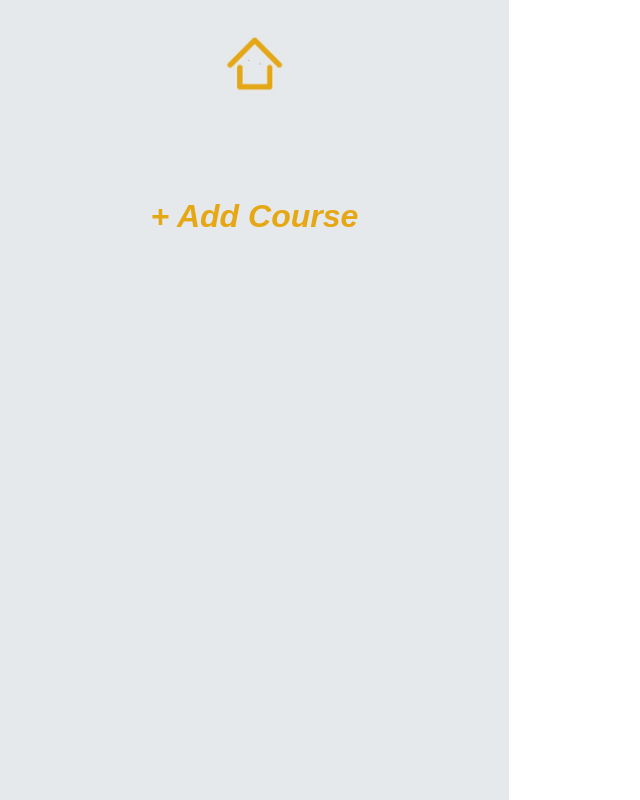
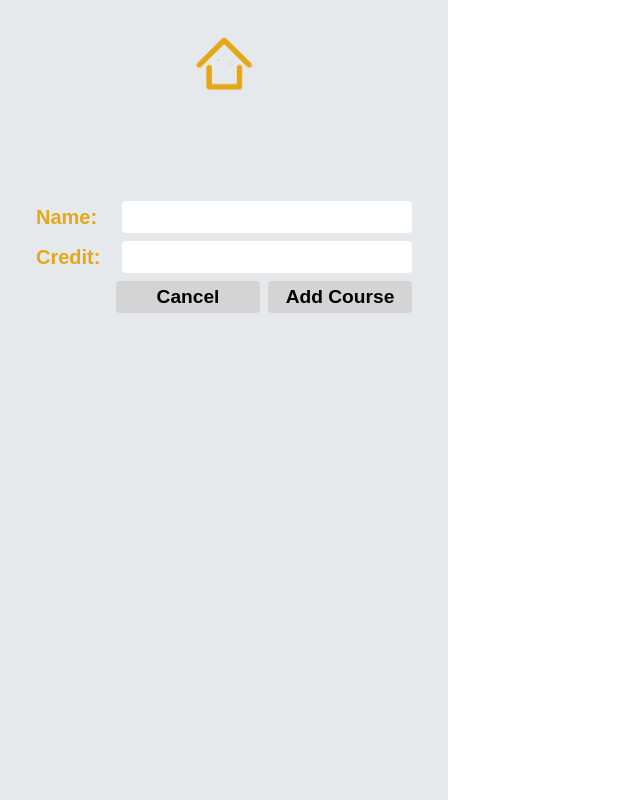
Before and after one commit to DavidArceDia/school-semester-planner, a website built with webpack: page dist/index.html in a window 1280 px wide. Both pictures are taken after a click on the button "+ Add Course". Shown: the whole page, without its empty margins (0-640 px from the left). Built offline with Linux system fonts and the light colour scheme.

Commit message:
built the add course form, added some functionality to the add course prompt

```diff
--- /dev/null
+++ b/src/DOM.js
@@ -0,0 +1,12 @@
+const revealAddCourseForm = () => {
+  const addCourseForm = document.getElementById("addCourseForm");
+  addCourseForm.classList.toggle("active");
+};
+
+const hideAddCoursePrompt = () => {
+  const addCoursePrompt = document.getElementById("addCoursePrompt");
+  addCoursePrompt.classList.toggle("active");
+  console.log("hello");
+};
+
+export { revealAddCourseForm, hideAddCoursePrompt };
--- a/src/course.js
+++ b/src/course.js
@@ -15,13 +15,22 @@ const Course = (courseName, weight) => {
   const getWeight = () => {
     return weight;
   };
+  return { getName, getWeight };
 };
 
-const Controller = () => {
-  console.log("fart");
-};
+// const Controller = () => {
+//   console.log("fart");
+// };
 
-const courseDOM = () => {
-  const addCourseButton = document.getElementById("addCourseButton");
-  return { addCourseButton };
-};
+// const courseDOM = () => {
+//   const addCourseButton = document.getElementById("addCourseButton");
+//   return { addCourseButton };
+// };
+
+// const sayHello = () => {
+//   console.log("hello");
+// };
+
+const course = Course("Name", 0.5);
+
+export { Course };
--- a/src/index.js
+++ b/src/index.js
@@ -1,7 +1,15 @@
 import "./style.css";
 import homeButtonImage from "./homeButton.jpg";
+import { Course } from "./course.js";
+import { revealAddCourseForm, hideAddCoursePrompt } from "./DOM.js";
 
 const homeButton = new Image();
 homeButton.src = homeButtonImage;
 
 document.getElementById("homeButton").appendChild(homeButton);
+
+const addCourseButton = document.getElementById("addCoursePrompt");
+addCourseButton.addEventListener("click", () => {
+  revealAddCourseForm();
+  hideAddCoursePrompt();
+});
--- a/src/style.css
+++ b/src/style.css
@@ -2,10 +2,13 @@ body {
   display: flex;
   margin: 0;
   display: flex;
+
+  font-family: Arial, Helvetica, sans-serif;
 }
 
 #nav {
   flex-grow: 1;
+  max-width: 35%;
   min-height: 100vh;
   background-color: #e5e9ec;
   display: flex;
@@ -22,7 +25,14 @@ body {
   height: 4rem;
 }
 
-#addCourseButton {
+#addCoursePrompt {
+  transform: scale(0);
+  pointer-events: none;
+}
+
+#addCoursePrompt.active {
+  transform: scale(1);
+  pointer-events: all;
   font-size: 2rem;
   font-style: italic;
   font-weight: bold;
@@ -37,6 +47,99 @@ body {
   cursor: pointer;
 }
 
+/* ADD COURSE FORM */
+
+#addCourseForm {
+  transform: scale(0);
+  pointer-events: none;
+}
+
+#addCourseForm.active {
+  transform: scale(1);
+  pointer-events: all;
+}
+
+#addCourseFormWrapper {
+  list-style-type: none;
+  padding: 0;
+  margin: 2rem;
+}
+
+.formRow {
+  display: flex;
+  flex-wrap: wrap;
+  justify-content: flex-end;
+  align-items: center;
+  padding: 0.25rem;
+}
+
+input,
+select {
+  all: unset;
+  border-radius: 0.25rem;
+  background-color: white;
+  padding: 0.25rem;
+  padding-left: 0.35rem;
+  display: flex;
+  align-items: center;
+  min-width: 5rem;
+}
+
+.formRow > input,
+.formRow > select {
+  flex: 4;
+  height: 1.5rem;
+}
+
+.formRow > label {
+  min-width: 3.5rem;
+  margin-right: 1rem;
+  font-weight: bold;
+  font-size: 1.25rem;
+  flex: 1;
+  color: #e6a715;
+}
+
+#addCourseSubmitFormRow {
+  flex-wrap: wrap-reverse;
+  gap: 0.5rem;
+}
+
+#addCourseButton2 {
+  font-size: 1.2rem;
+  width: 9rem;
+
+  height: 2rem;
+  border: none;
+  border-radius: 0.25rem;
+  display: flex;
+  justify-content: center;
+  align-items: center;
+  font-weight: bold;
+  background-color: #d4d4d4;
+  transition: 0.25s;
+}
+
+#cancelAddCourseButton {
+  font-size: 1.2rem;
+  width: 9rem;
+
+  height: 2rem;
+  border: none;
+  border-radius: 0.25rem;
+  display: flex;
+  justify-content: center;
+  align-items: center;
+  font-weight: bold;
+  background-color: #d4d4d4;
+  transition: 0.25s;
+}
+
+#addCourseButton2:hover,
+#cancelAddCourseButton:hover {
+  background-color: #f2f2f2;
+}
+
 #content {
   flex-grow: 3;
   min-height: 100vh;
--- a/webpack.config.js
+++ b/webpack.config.js
@@ -5,15 +5,14 @@ module.exports = {
   mode: "development",
   entry: "./src/index.js",
   devtool: "inline-source-map",
-  plugins: [
-    new HtmlWebpackPlugin({
-      title: "Development",
-    }),
-  ],
+  // plugins: [
+  //   new HtmlWebpackPlugin({
+  //     title: "Development",
+  //   }),
+  // ],
   output: {
     filename: "main.js",
     path: path.resolve(__dirname, "dist"),
-    clean: true,
   },
   module: {
     rules: [
```
Also changed, not shown: src/task.js (added, +18 -0 lines), dist/index.html, dist/main.js.
